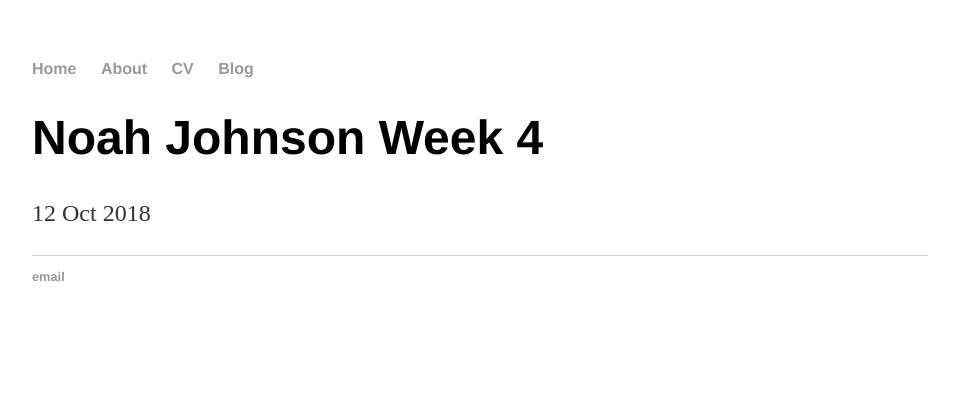
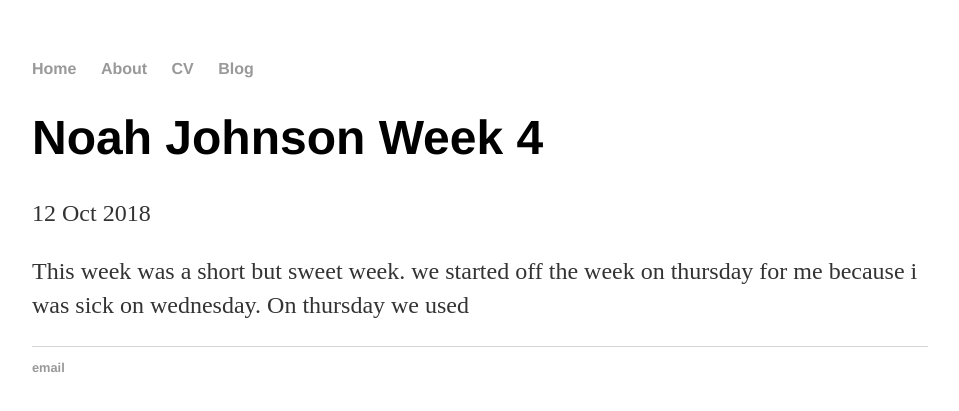
Before and after one commit to noahj5291/noahj5291.github.io, a Jekyll site: the page built from _posts/2018-10-12-title.md, in a window 1280 px wide. Shown: the top 411 px of the page, without its empty margins (160-1119 px from the left). Built offline with Jekyll 4.4.1, drawn with Linux system fonts in a browser that asks for light colours.

Commit message:
Update 2018-10-12-title.md

```diff
--- a/_posts/2018-10-12-title.md
+++ b/_posts/2018-10-12-title.md
@@ -3,3 +3,5 @@ layout: post
 title: "Noah Johnson Week 4"
 date: 2018-10-12
 ---
+
+ This week was a short but sweet week. we started off the week on thursday for me because i was sick on wednesday. On thursday we used
```
